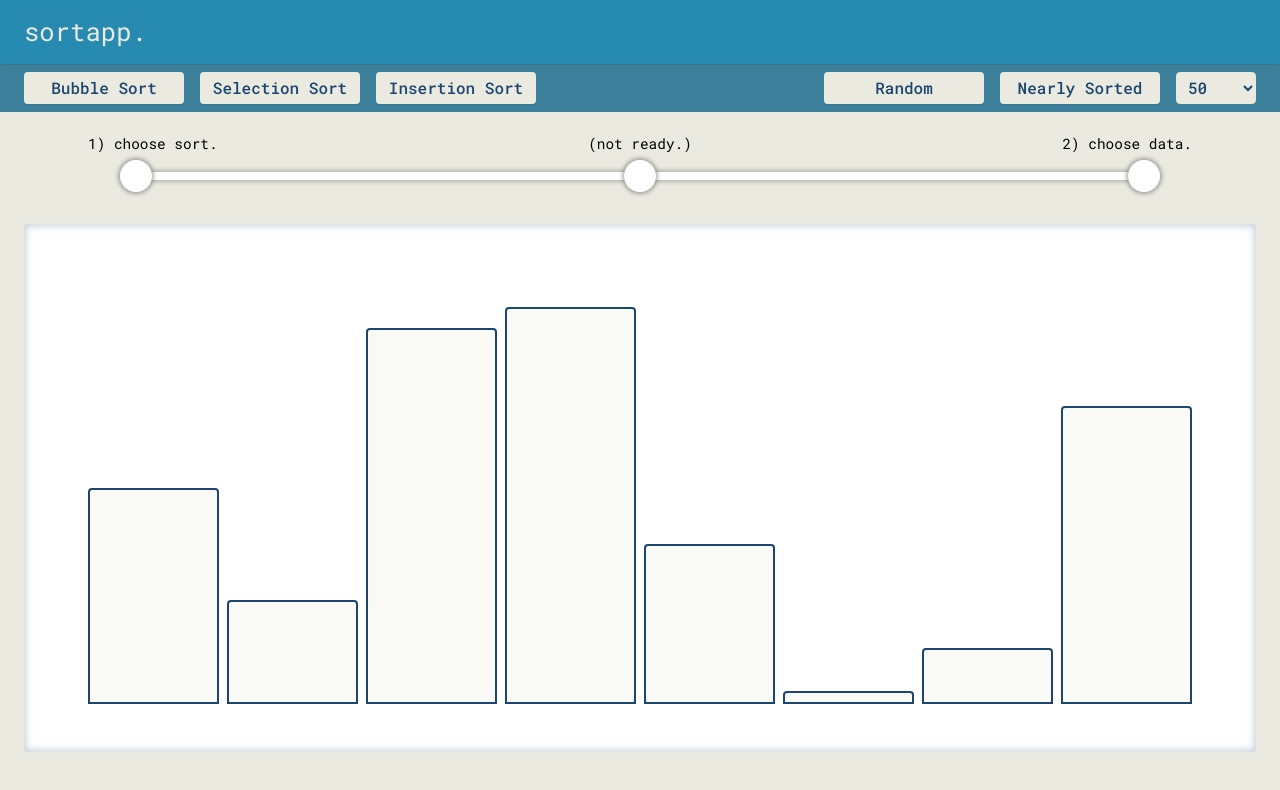
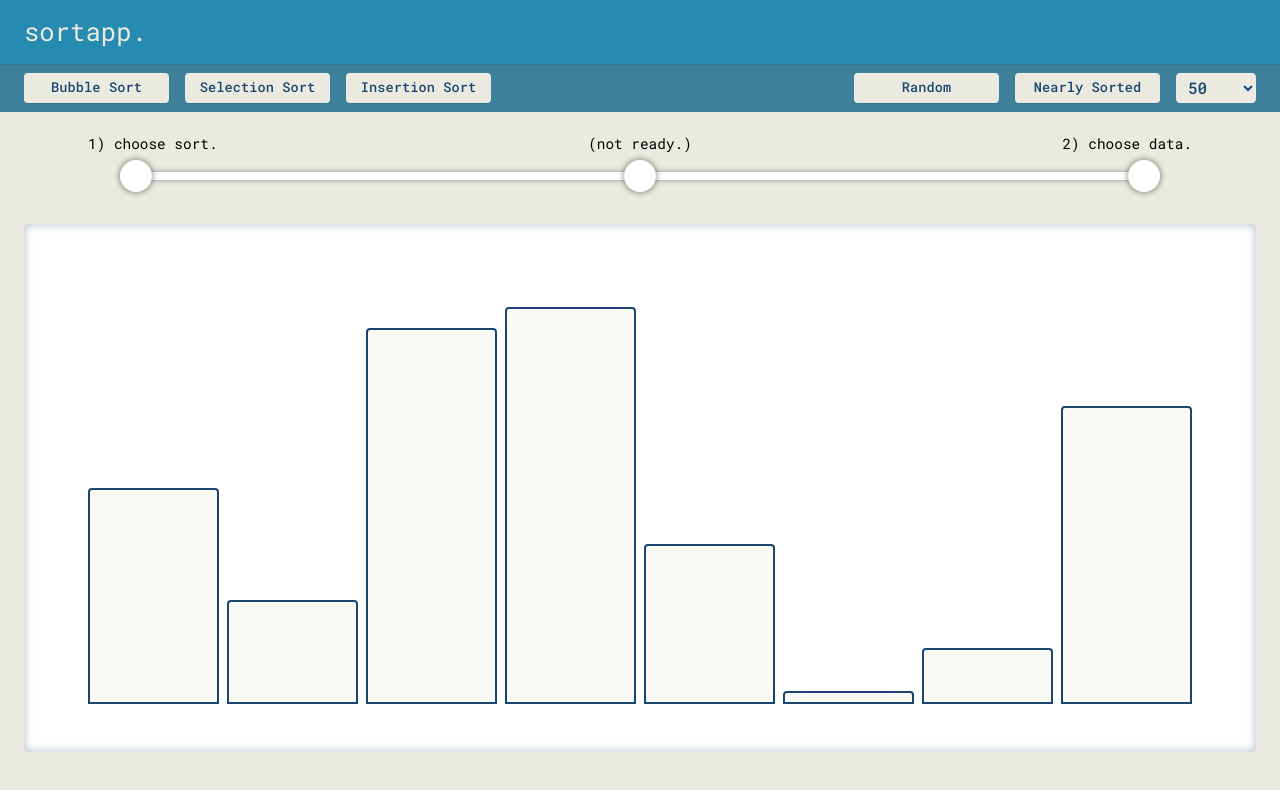
Before and after one commit to kyle4real/Sorting-Visualizer, a React (Create React App) app in the folder client/: page / in a window 1280 px wide. Shown: the top 790 px of the page. Built offline with nearby package versions, Linux system fonts and the light colour scheme.

Commit message:
Data options button logic, state sent to setupprogress. Option bar buttons done, progress bar done.

```diff
--- a/client/src/App.js
+++ b/client/src/App.js
@@ -8,12 +8,18 @@ function App() {
     const [dataSelection, setDataSelection] = useState(null);
 
     console.log(sortSelection);
+    console.log(dataSelection);
 
     return (
         <div>
             <Header />
-            <Options setSortSelection={setSortSelection} sortSelection={sortSelection} />
-            <Sorting sortSelection={sortSelection} />
+            <Options
+                setSortSelection={setSortSelection}
+                sortSelection={sortSelection}
+                setDataSelection={setDataSelection}
+                dataSelection={dataSelection}
+            />
+            <Sorting sortSelection={sortSelection} dataSelection={dataSelection} />
         </div>
     );
 }
--- a/client/src/components/Options/Options.js
+++ b/client/src/components/Options/Options.js
@@ -2,31 +2,55 @@ import React from "react";
 import Button from "../UI/Button/Button";
 import styles from "./Options.module.scss";
 
-const Options = ({ setSortSelection, sortSelection }) => {
-    const handleClick = (e) => {
+const Options = ({ setSortSelection, sortSelection, setDataSelection, dataSelection }) => {
+    const handleSortClick = (e) => {
         const selection = e.target.textContent;
         setSortSelection((p) => {
             if (p === selection) return null;
             return selection;
         });
     };
+    const handleDataClick = (e) => {
+        const selection = e.target.textContent;
+        setDataSelection((p) => {
+            if (p === selection) return null;
+            return selection;
+        });
+    };
+
     return (
         <div className={styles["options-container"]}>
             <div className={`container ${styles["options"]}`}>
                 <div className={styles["options__sort"]}>
-                    <Button handleClick={handleClick} isActive={sortSelection === "Bubble Sort"}>
+                    <Button
+                        handleClick={handleSortClick}
+                        isActive={sortSelection === "Bubble Sort"}
+                    >
                         Bubble Sort
                     </Button>
-                    <Button handleClick={handleClick} isActive={sortSelection === "Selection Sort"}>
+                    <Button
+                        handleClick={handleSortClick}
+                        isActive={sortSelection === "Selection Sort"}
+                    >
                         Selection Sort
                     </Button>
-                    <Button handleClick={handleClick} isActive={sortSelection === "Insertion Sort"}>
+                    <Button
+                        handleClick={handleSortClick}
+                        isActive={sortSelection === "Insertion Sort"}
+                    >
                         Insertion Sort
                     </Button>
                 </div>
                 <div className={styles["options__data"]}>
-                    <Button>Random</Button>
-                    <Button>Nearly Sorted</Button>
+                    <Button handleClick={handleDataClick} isActive={dataSelection === "Random"}>
+                        Random
+                    </Button>
+                    <Button
+                        handleClick={handleDataClick}
+                        isActive={dataSelection === "Nearly Sorted"}
+                    >
+                        Nearly Sorted
+                    </Button>
                     <div className={styles["selection-container"]}>
                         <select className={styles["selection"]}>
                             <option value="50">50</option>
--- a/client/src/components/Sorting/SetupProgress/SetupProgress.js
+++ b/client/src/components/Sorting/SetupProgress/SetupProgress.js
@@ -3,7 +3,7 @@ import CompletedNode from "./CompletedNode/CompletedNode";
 import ProgressBar from "./ProgressBar/ProgressBar";
 import styles from "./SetupProgress.module.scss";
 
-const SetupProgress = ({ sortSelection }) => {
+const SetupProgress = ({ sortSelection, dataSelection }) => {
     const [chooseSort, setChooseSort] = useState(false);
     const [chooseData, setChooseData] = useState(false);
 
@@ -11,6 +11,11 @@ const SetupProgress = ({ sortSelection }) => {
         if (sortSelection === null) setChooseSort(false);
         else setChooseSort(true);
     }, [sortSelection]);
+
+    useEffect(() => {
+        if (dataSelection === null) setChooseData(false);
+        else setChooseData(true);
+    }, [dataSelection]);
 
     return (
         <div className={styles["setupProgress-container"]}>
--- a/client/src/components/Sorting/Sorting.js
+++ b/client/src/components/Sorting/Sorting.js
@@ -3,11 +3,11 @@ import Bars from "./Bars/Bars";
 import SetupProgress from "./SetupProgress/SetupProgress";
 import styles from "./Sorting.module.scss";
 
-const Sorting = ({ sortSelection }) => {
+const Sorting = ({ sortSelection, dataSelection }) => {
     return (
         <div className={styles["sorting-container"]}>
             <div className={`container ${styles["sorting"]}`}>
-                <SetupProgress sortSelection={sortSelection} />
+                <SetupProgress sortSelection={sortSelection} dataSelection={dataSelection} />
                 <Bars />
             </div>
         </div>
--- a/client/src/components/UI/Button/Button.module.scss
+++ b/client/src/components/UI/Button/Button.module.scss
@@ -14,11 +14,12 @@ $buttonColor: $secondary;
     transition: background 0.3s ease, color 0.3s ease;
     color: $buttonColor;
     font-weight: 500;
-    min-width: 160px;
+    font-size: 0.85rem;
+    letter-spacing: 0.1px;
+    min-width: 145px;
 
     &:active {
         border-color: transparent;
-        font-size: 0.99rem;
     }
 
     &:hover,
```
